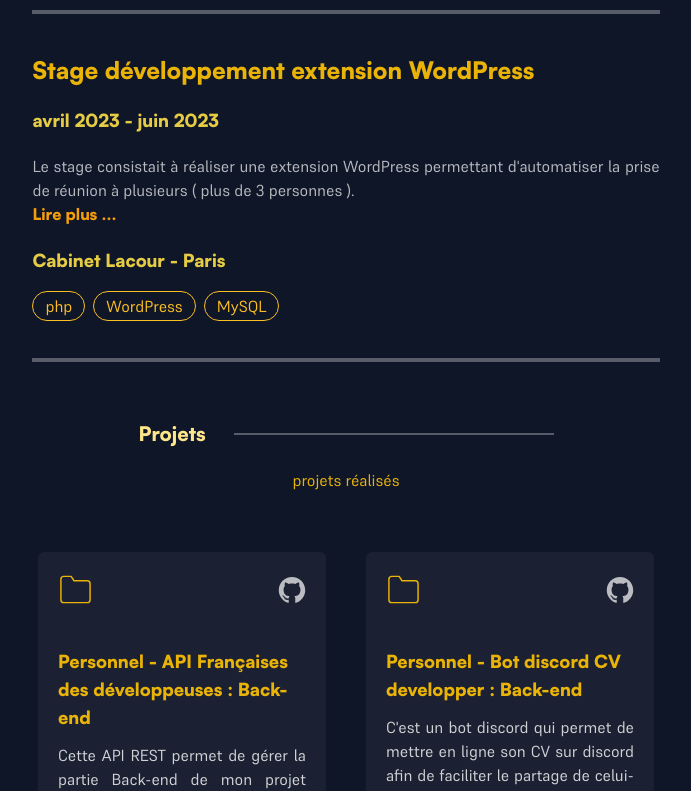
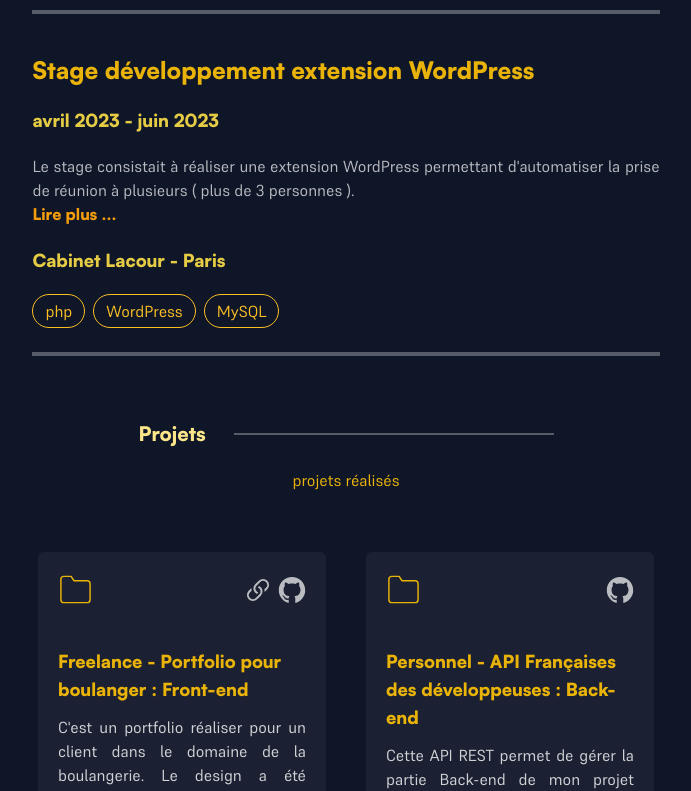
Before and after one commit to RaphHuynh/portfolio, a React (Vite) app: page / in a window 1280 px wide. Shown: the part 2000-2791 px from the top of the page, without its empty margins (294-985 px from the left). Built offline with nearby package versions, Linux system fonts and the light colour scheme.

Commit message:
fix : langage in section Experience / feat : Link in section Work / update : description in section Home

```diff
--- a/src/App.jsx
+++ b/src/App.jsx
@@ -37,7 +37,7 @@
   )
 
   const [textHome, setTextHome] = useState(
-    {id : "textHome", content : "Je suis étudiante en licence 2 informatique à l'URCA. J'aime réaliser différents projets dans divers domaines de l'informatique. Actuellement, je m'intéresse à la data science."}
+    {id : "textHome", content : "Je suis étudiante en licence 3 informatique à l'URCA. J'aime réaliser différents projets dans divers domaines de l'informatique. Actuellement, je m'intéresse à la data science et au domaine du calcul haute performance (CHP)."}
   )
 
   //reseaux
@@ -75,14 +75,15 @@
 
   //Projet
   const [projet, setProjet] = useState([
-    {id :"Personnel - API Françaises des développeuses : Back-end", content:"Cette API REST permet de gérer la partie Back-end de mon projet Françaises des développeuses.", langage:["Python","MySQL","FAST API"], github:"https://github.com/RaphHuynh/api-francaises-des-dev"},
-    {id :"Personnel - Bot discord CV developper : Back-end", content:"C'est un bot discord qui permet de mettre en ligne son CV sur discord afin de faciliter le partage de celui-ci. Il permet aussi de génerer un CV au format PDF.", langage:["Python", "NoSQL", "Json"], github:"https://github.com/RaphHuynh/bot-cv-developer-v1"},
-    {id :"Personnel - Site bot discord : Front-end", content:"C'est un site en ThreeJS pour mettre en ligne mes différents bots discord. Ce projet m'est venu à l'esprit car je voulais découvrir la bibliothèque ThreeJS.", langage: ["Javascript","ThreeJS","ViteJS"], github:"https://github.com/RaphHuynh/threejs-raynhcoding"},
-    {id :"Personnel - Bot Discord Choix de Poop : Back-end", content:"C'est un projet personnel basé sur un système de Quizz. Il a pour but principal de récuperer des données afin de permettre une visualisation des données en fonction des questions.",langage: ["Python", "MySQL"], github:"https://github.com/RaphHuynh/Bot-Choix-de-Poop"},
-    {id :"Personnel - Portfolio : Front-end", content:"Mon portfolio est actuellement celui-ci. Je l'ai réalisé avec ReactJS et Tailwind CSS. J'ai choisie React pour faire ce projet afin de découvrir ce framework.", langage:["Javascript","ReactJS","ViteJS","Tailwind CSS"], github:""},
-    {id :"Personnel - Bot Discord Meteo : Back-end", content:"C'est un projet personnel qui permet d'afficher la météo d'une ville en entrant une commande directement sur un serveur discord.",langage:["Python","API OpenWeatherMap"], github:"https://github.com/RaphHuynh/BotDiscordMeteo"},
-    {id :"Universitaire - Pass O Camping : BDD", content:"C'est un projet universitaire de base de données qui consistait à réaliser et à mettre en oeuvre une base de données permettant de gérer un camping.", langage:["Looping","phpMyAdmin","MySQL"], github:""},
-    {id: "Universitaire - Pass O Lan : Back-end", content:"C'est un projet universitaire qui consistait à réaliser et à mettre en oeuvre un site permettant de gérer des évènements irl ou en ligne.", langage:["php","Laravel","phpMyAdmin","Bootstrap"], github:""}
+    {id:"Freelance - Portfolio pour boulanger : Front-end", content:"C'est un portfolio réaliser pour un client dans le domaine de la boulangerie. Le design a été réflechis avec le client.", langage:["ReactJS", "JavaScript", "Tailwind CSS"], github:"https://github.com/RaphHuynh/portfolio-boulanger",link: "http://loicthierry.netlify.app/"},
+    {id :"Personnel - API Françaises des développeuses : Back-end", content:"Cette API REST permet de gérer la partie Back-end de mon projet Françaises des développeuses.", langage:["Python","MySQL","FAST API"], github:"https://github.com/RaphHuynh/api-francaises-des-dev", link: ""},
+    {id :"Personnel - Bot discord CV developper : Back-end", content:"C'est un bot discord qui permet de mettre en ligne son CV sur discord afin de faciliter le partage de celui-ci. Il permet aussi de génerer un CV au format PDF.", langage:["Python", "NoSQL", "Json"], github:"https://github.com/RaphHuynh/bot-cv-developer-v1", link: ""},
+    {id :"Personnel - Site bot discord : Front-end", content:"C'est un site en ThreeJS pour mettre en ligne mes différents bots discord. Ce projet m'est venu à l'esprit car je voulais découvrir la bibliothèque ThreeJS.", langage: ["Javascript","ThreeJS","ViteJS"], github:"https://github.com/RaphHuynh/threejs-raynhcoding", link: ""},
+    {id :"Personnel - Bot Discord Choix de Poop : Back-end", content:"C'est un projet personnel basé sur un système de Quizz. Il a pour but principal de récuperer des données afin de permettre une visualisation des données en fonction des questions.",langage: ["Python", "MySQL"], github:"https://github.com/RaphHuynh/Bot-Choix-de-Poop", link: ""},
+    {id :"Personnel - Portfolio : Front-end", content:"Mon portfolio est actuellement celui-ci. Je l'ai réalisé avec ReactJS et Tailwind CSS. J'ai choisie React pour faire ce projet afin de découvrir ce framework.", langage:["Javascript","ReactJS","ViteJS","Tailwind CSS"], github:"", link: ""},
+    {id :"Personnel - Bot Discord Meteo : Back-end", content:"C'est un projet personnel qui permet d'afficher la météo d'une ville en entrant une commande directement sur un serveur discord.",langage:["Python","API OpenWeatherMap"], github:"https://github.com/RaphHuynh/BotDiscordMeteo", link: ""},
+    {id :"Universitaire - Pass O Camping : BDD", content:"C'est un projet universitaire de base de données qui consistait à réaliser et à mettre en oeuvre une base de données permettant de gérer un camping.", langage:["Looping","phpMyAdmin","MySQL"], github:"", link: ""},
+    {id: "Universitaire - Pass O Lan : Back-end", content:"C'est un projet universitaire qui consistait à réaliser et à mettre en oeuvre un site permettant de gérer des évènements irl ou en ligne.", langage:["php","Laravel","phpMyAdmin","Bootstrap"], github:"", link: ""}
   ])
 
   //comportement
--- a/src/components/page/Experience.jsx
+++ b/src/components/page/Experience.jsx
@@ -43,11 +43,11 @@
                                     {exp.entreprise} - {exp.lieux}
                                 </h1>
                                 {exp.langage.map((lang) =>(
-                                    <span key={exp.id} className="mb-5 mr-2 border rounded-full px-3 py-1 border-amber-400 text-amber-400">
+                                    <span key={exp.id} className="mb-1 mr-2 border rounded-full px-3 py-1 border-amber-400 text-amber-400 inline-block">
                                     {lang}
                                 </span>
                                 ))}
-                                <div className="bg-white/30 h-1 mt-10"></div>
+                                <div className="bg-white/30 h-1 mt-5"></div>
                             </div>
                         ))}
                     </div>
--- a/src/components/page/Work.jsx
+++ b/src/components/page/Work.jsx
@@ -26,7 +26,13 @@
                             <div className="bg-white/5 w-72 sm:mx-5 my-5 rounded-md h-auto" data-aos="fade">
                                 <div className="flex">
                                     <span><svg xmlns="http://www.w3.org/2000/svg" width="35" role="img" viewBox="0 0 24 24" fill="none" stroke="currentColor" stroke-width="1" stroke-linecap="round" stroke-linejoin="round" class="feather feather-folder m-5"><title>Folder</title><path d="M22 19a2 2 0 0 1-2 2H4a2 2 0 0 1-2-2V5a2 2 0 0 1 2-2h5l2 3h9a2 2 0 0 1 2 2z" className="stroke-yellow-500"></path></svg></span>
-                                    <span className="flex mr-5 ml-auto items-center">
+                                    <span className="flex mr-5 ml-auto items-center gap-2">
+                                        {proj.link !== "" && <a href={proj.link} target="_blank" rel="noreferrer">
+                                                <svg viewBox="0 0 14 15" className="transition delay-75 w-7 fill-white/70 hover:fill-yellow-500" width="50" height="50">
+                                                    <path d="M4.715 6.542 3.343 7.914a3 3 0 1 0 4.243 4.243l1.828-1.829A3 3 0 0 0 8.586 5.5L8 6.086a1.002 1.002 0 0 0-.154.199 2 2 0 0 1 .861 3.337L6.88 11.45a2 2 0 1 1-2.83-2.83l.793-.792a4.018 4.018 0 0 1-.128-1.287z"/>
+                                                    <path d="M6.586 4.672A3 3 0 0 0 7.414 9.5l.775-.776a2 2 0 0 1-.896-3.346L9.12 3.55a2 2 0 1 1 2.83 2.83l-.793.792c.112.42.155.855.128 1.287l1.372-1.372a3 3 0 1 0-4.243-4.243L6.586 4.672z"/>
+                                                </svg>
+                                            </a>}
                                         {proj.github !== "" &&
                                             <a href={proj.github} target="_blank" rel="noreferrer">
                                                 <svg viewBox="0 0 128 128" className="transition delay-75 w-7 fill-white/70 hover:fill-yellow-500">
```
